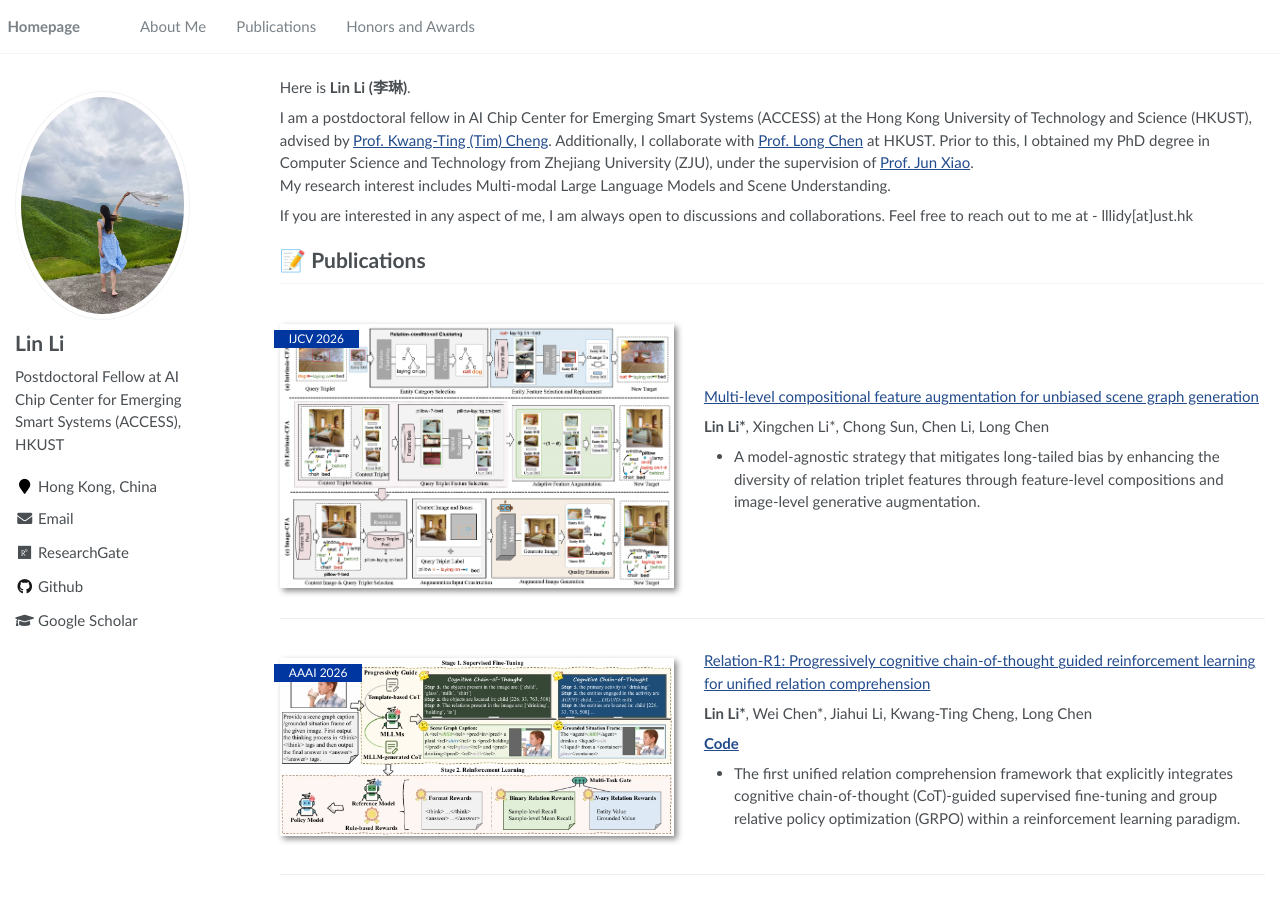
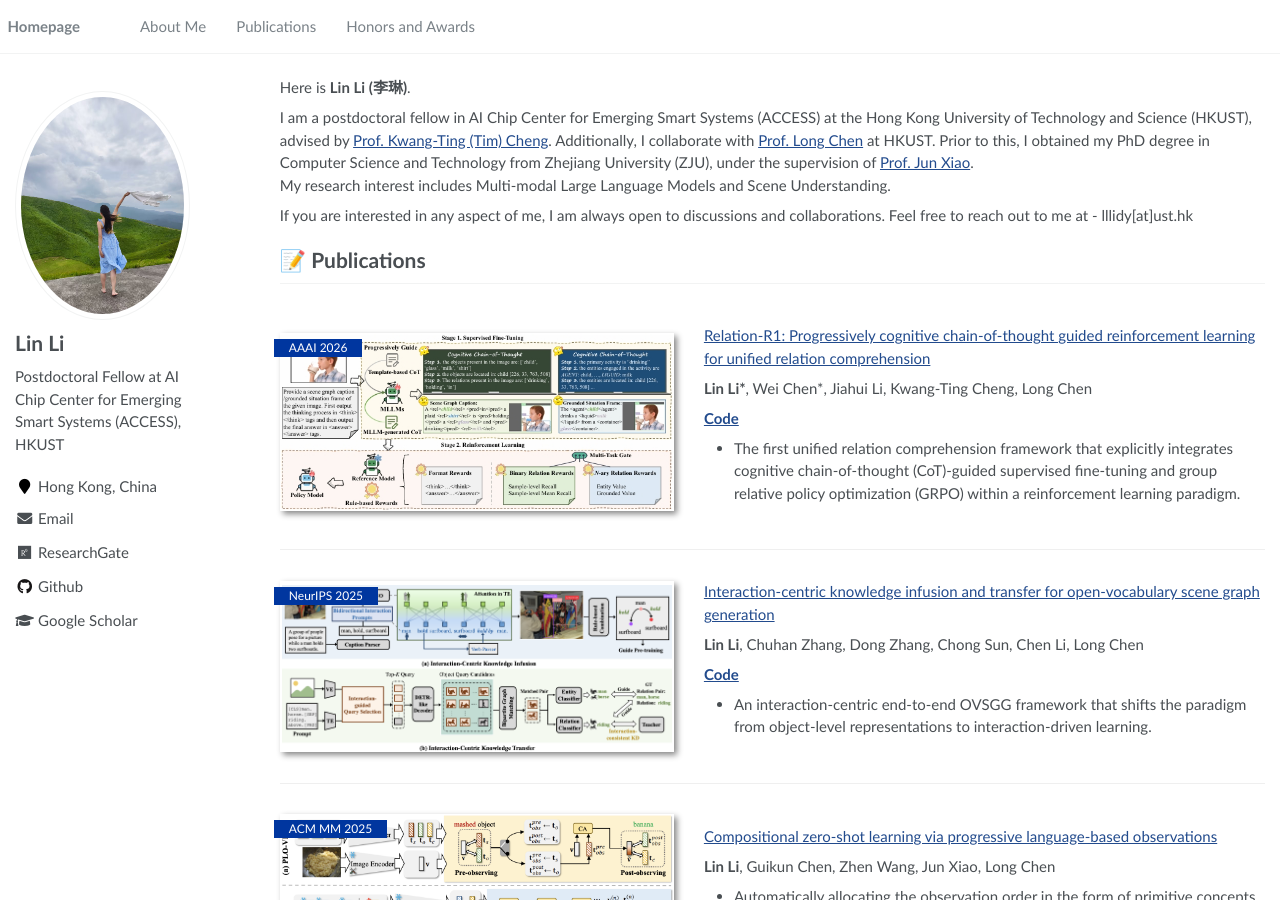
Before and after one commit to muktilin/muktilin.github.io, a Jekyll site: the page built from _pages/about.md, in a window 1280 px wide and 900 px high. Built offline with Jekyll 4.4.1, drawn with Linux system fonts in a browser that asks for light colours; a script that is not in the unit is left out.

Commit message:
Update about.md

```diff
--- a/_pages/about.md
+++ b/_pages/about.md
@@ -26,7 +26,7 @@ If you are interested in any aspect of me, I am always open to discussions and c
 
 
 # 📝 Publications
-<div class='paper-box'><div class='paper-box-image'><div><div class="badge">IJCV 2026</div><img src='images/ijcv26.png' alt="sym" width="100%"></div></div>
+<!-- <div class='paper-box'><div class='paper-box-image'><div><div class="badge">IJCV 2026</div><img src='images/ijcv26.png' alt="sym" width="100%"></div></div>
 <div class='paper-box-text' markdown="1">
 
 [Multi-level compositional feature augmentation for unbiased scene graph generation](https://arxiv.org/abs/2308.06712v2)
@@ -35,7 +35,7 @@ If you are interested in any aspect of me, I am always open to discussions and c
 
 - A model-agnostic strategy that mitigates long-tailed bias by enhancing the diversity of relation triplet features through feature-level compositions and image-level generative augmentation.
 </div>
-</div>
+</div> -->
 
 <div class='paper-box'><div class='paper-box-image'><div><div class="badge">AAAI 2026</div><img src='images/aaai26.png' alt="sym" width="100%"></div></div>
 <div class='paper-box-text' markdown="1">
```
